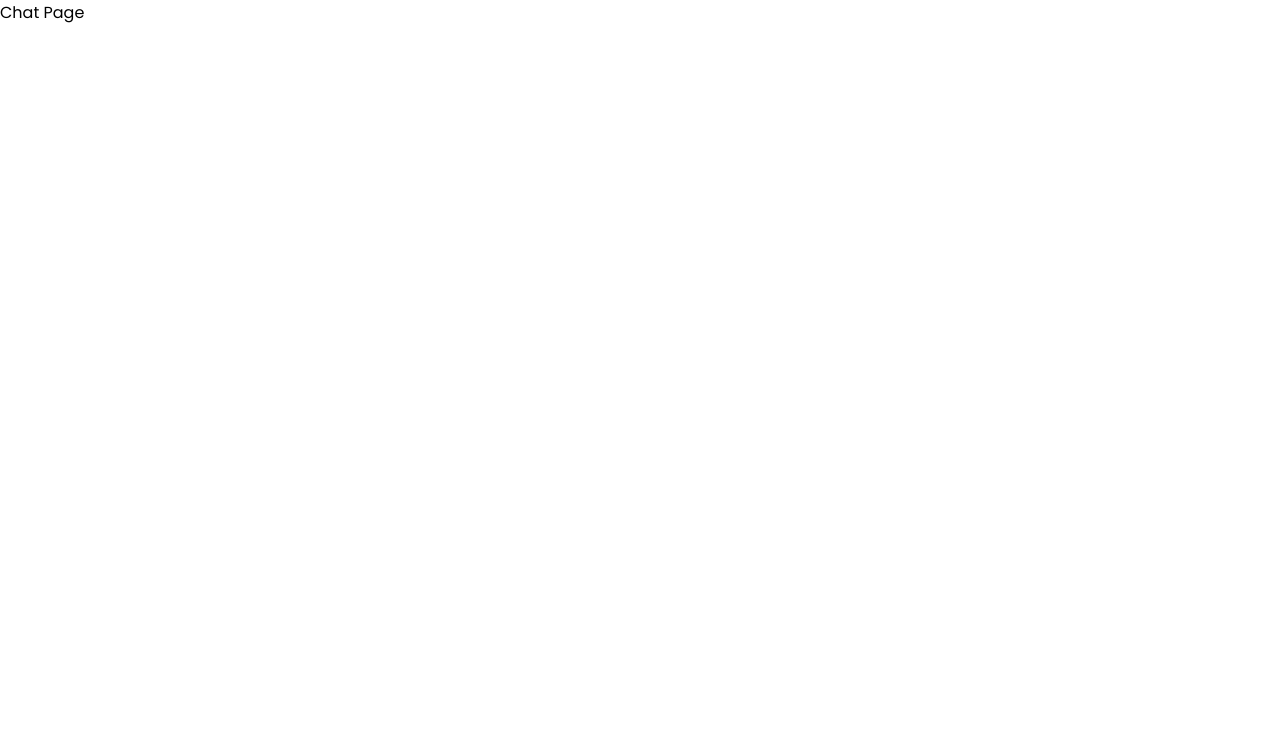
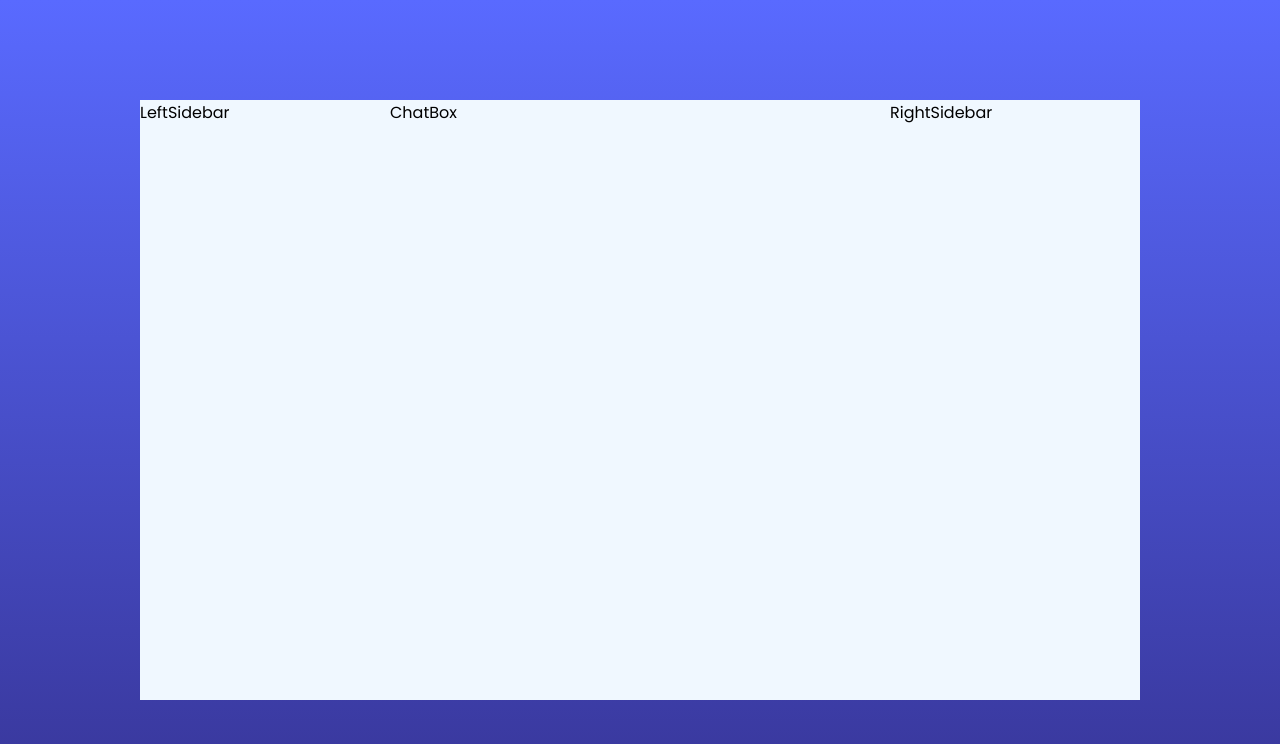
Before and after one commit to gonzagramaglia/realtime-chat, a React (Vite) app: page /chat in a window 1280 px wide. Shown: the top 744 px of the page. Built offline with nearby package versions, Linux system fonts and the light colour scheme.

Commit message:
frontend: Chat page skeleton

```diff
--- /dev/null
+++ b/src/components/ChatBox/ChatBox.jsx
@@ -0,0 +1,11 @@
+import "./ChatBox.css";
+
+const ChatBox = () => {
+  return (
+    <>
+      <div>ChatBox</div>
+    </>
+  );
+};
+
+export default ChatBox;
--- /dev/null
+++ b/src/components/LeftSidebar/LeftSidebar.jsx
@@ -0,0 +1,11 @@
+import "./LeftSidebar.css";
+
+const LeftSidebar = () => {
+  return (
+    <>
+      <div>LeftSidebar</div>
+    </>
+  );
+};
+
+export default LeftSidebar;
--- /dev/null
+++ b/src/components/RightSidebar/RightSidebar.jsx
@@ -0,0 +1,11 @@
+import "./RightSidebar.css";
+
+const RightSidebar = () => {
+  return (
+    <>
+      <div>RightSidebar</div>
+    </>
+  );
+};
+
+export default RightSidebar;
--- a/src/pages/Chat/Chat.css
+++ b/src/pages/Chat/Chat.css
@@ -0,0 +1,15 @@
+.chat {
+  min-height: 100vh;
+  background: linear-gradient(#596aff, #383699);
+  display: grid;
+  place-items: center;
+}
+
+.chat-container {
+  width: 95%;
+  height: 75vh;
+  max-width: 1000px;
+  background-color: aliceblue;
+  display: grid;
+  grid-template-columns: 1fr 2fr 1fr;
+}
--- a/src/pages/Chat/Chat.jsx
+++ b/src/pages/Chat/Chat.jsx
@@ -1,9 +1,18 @@
+import LeftSidebar from "../../components/LeftSidebar/LeftSidebar";
+import ChatBox from "../../components/ChatBox/ChatBox";
+import RightSidebar from "../../components/RightSidebar/RightSidebar";
 import "./Chat.css";
 
 const Chat = () => {
   return (
     <>
-      <div>Chat Page</div>
+      <div className="chat">
+        <div className="chat-container">
+          <LeftSidebar />
+          <ChatBox />
+          <RightSidebar />
+        </div>
+      </div>
     </>
   );
 };
```
Also changed, not shown: src/components/ChatBox/ChatBox.css (added), src/components/LeftSidebar/LeftSidebar.css (added), src/components/RightSidebar/RightSidebar.css (added).
